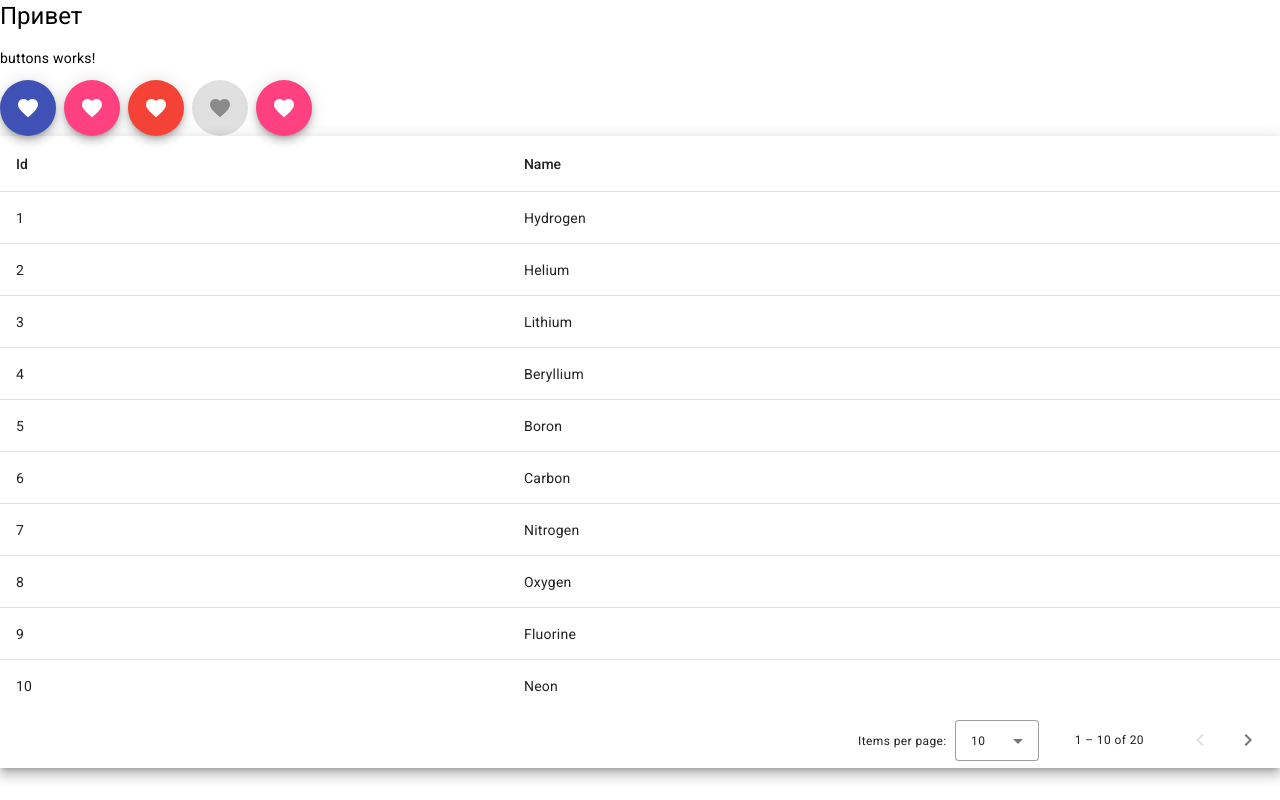
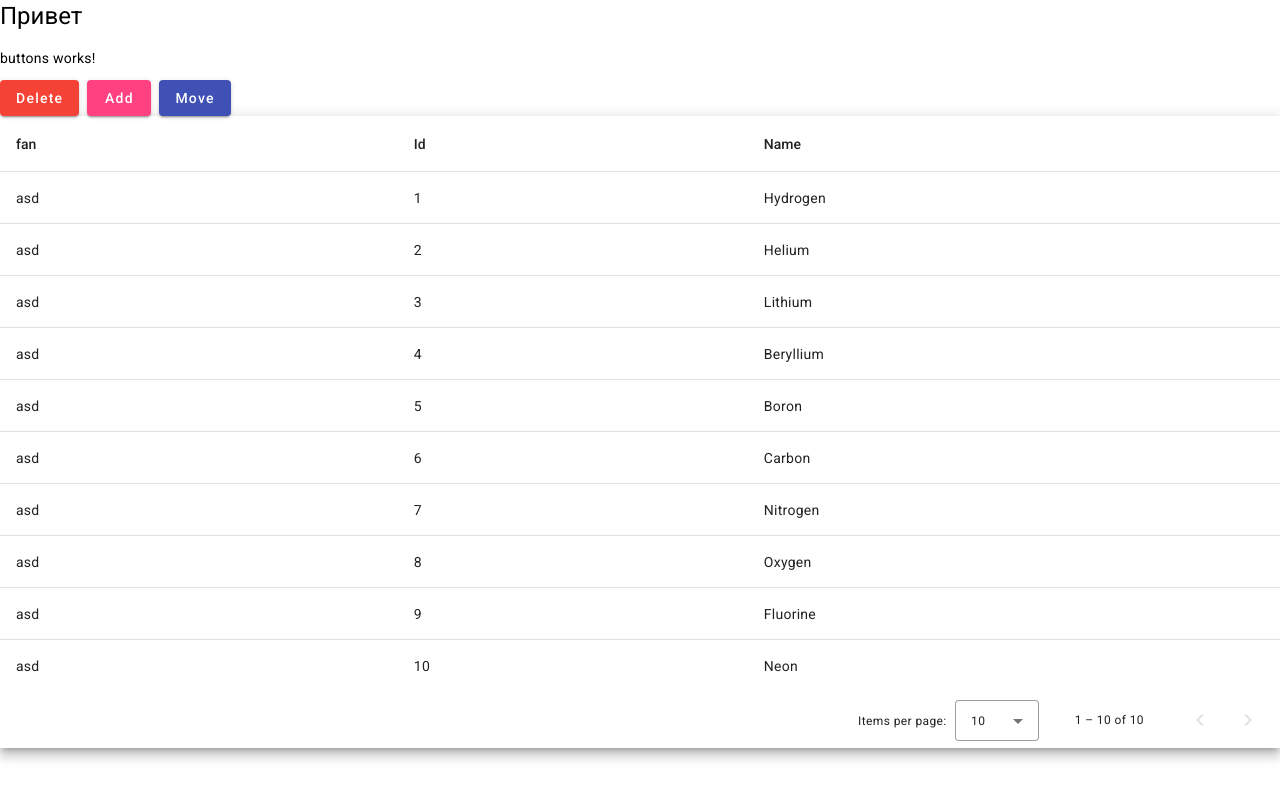
Before and after one commit to MarkGuzenfeld/FileService, an Angular app in the folder project2/FileService/: page / in a window 1280 px wide. Built offline with nearby package versions, Linux system fonts and the light colour scheme.

Commit message:
Created a base table. Added basic buttons. While working

```diff
--- a/project2/FileService/src/app/buttons/buttons.component.html
+++ b/project2/FileService/src/app/buttons/buttons.component.html
@@ -1,20 +1,6 @@
 <p>buttons works!</p>
 <div class="example-button-row">
-    <button mat-fab matTooltip="Primary" color="primary" aria-label="Example fab with a heart icon">
-      <mat-icon>favorite</mat-icon>
-    </button>
-    <button mat-fab matTooltip="Accent" color="accent" aria-label="Example fab with a heart icon">
-      <mat-icon>favorite</mat-icon>
-    </button>
-    <button mat-fab matTooltip="Warn" color="warn" aria-label="Example fab with a heart icon">
-      <mat-icon>favorite</mat-icon>
-    </button>
-    <div matTooltip="Disabled" class="example-disabled">
-      <button mat-fab disabled aria-label="Example fab with a heart icon">
-        <mat-icon>favorite</mat-icon>
-      </button>
-    </div>
-    <a mat-fab matTooltip="Link" routerLink="." aria-label="Example fab with a heart icon">
-      <mat-icon>favorite</mat-icon>
-    </a>
+    <button mat-raised-button color="warn" (click)="delete($event)">Delete</button>
+    <button mat-raised-button color="accent" (click)="add($event)">Add</button>
+    <button mat-raised-button color="primary" (click)="move($event)">Move</button>
   </div>
--- a/project2/FileService/src/app/buttons/buttons.component.ts
+++ b/project2/FileService/src/app/buttons/buttons.component.ts
@@ -1,4 +1,4 @@
-import { Component } from '@angular/core';
+import { Component, EventEmitter } from '@angular/core';
 
 @Component({
   selector: 'app-buttons',
@@ -6,5 +6,16 @@ import { Component } from '@angular/core';
   styleUrls: ['./buttons.component.css']
 })
 export class ButtonsComponent {
-
+deleteOne = new EventEmitter<any>();
+delete($event: MouseEvent){
+  console.log('Working delete');
 }
+AddOne = new EventEmitter<any>();
+add($event: MouseEvent){
+  console.log('Working add');
+}
+MoveOne = new EventEmitter<any>();
+move($event: MouseEvent){
+  console.log('Working move');
+}
+}
--- a/project2/FileService/src/app/data-table/data-table-datasource.ts
+++ b/project2/FileService/src/app/data-table/data-table-datasource.ts
@@ -8,30 +8,21 @@ import { Observable, of as observableOf, merge } from 'rxjs';
 export interface DataTableItem {
   name: string;
   id: number;
+  icon: string;
 }
 
 // TODO: replace this with real data from your application
 const EXAMPLE_DATA: DataTableItem[] = [
-  {id: 1, name: 'Hydrogen', },
-  {id: 2, name: 'Helium'},
-  {id: 3, name: 'Lithium'},
-  {id: 4, name: 'Beryllium'},
-  {id: 5, name: 'Boron'},
-  {id: 6, name: 'Carbon'},
-  {id: 7, name: 'Nitrogen'},
-  {id: 8, name: 'Oxygen'},
-  {id: 9, name: 'Fluorine'},
-  {id: 10, name: 'Neon'},
-  {id: 11, name: 'Sodium'},
-  {id: 12, name: 'Magnesium'},
-  {id: 13, name: 'Aluminum'},
-  {id: 14, name: 'Silicon'},
-  {id: 15, name: 'Phosphorus'},
-  {id: 16, name: 'Sulfur'},
-  {id: 17, name: 'Chlorine'},
-  {id: 18, name: 'Argon'},
-  {id: 19, name: 'Potassium'},
-  {id: 20, name: 'Calcium'},
+  {icon: 'asd', id: 1, name: 'Hydrogen' },
+  {icon: 'asd', id: 2, name: 'Helium' },
+  {icon: 'asd', id: 3, name: 'Lithium' },
+  {icon: 'asd', id: 4, name: 'Beryllium' },
+  {icon: 'asd', id: 5, name: 'Boron' },
+  {icon: 'asd', id: 6, name: 'Carbon' },
+  {icon: 'asd', id: 7, name: 'Nitrogen' },
+  {icon: 'asd', id: 8, name: 'Oxygen' },
+  {icon: 'asd', id: 9, name: 'Fluorine' },
+  {icon: 'asd', id: 10, name: 'Neon' },
 ];
 
 /**
--- a/project2/FileService/src/app/data-table/data-table.component.html
+++ b/project2/FileService/src/app/data-table/data-table.component.html
@@ -1,6 +1,11 @@
 <div class="mat-elevation-z8">
   <table mat-table class="full-width-table" matSort aria-label="Elements">
     <!-- Id Column -->
+    <ng-container matColumnDef="icon">
+      <th mat-header-cell *matHeaderCellDef mat-sort-header>fan</th>
+      <td mat-cell *matCellDef="let row">{{row.icon}}</td>
+    </ng-container>
+
     <ng-container matColumnDef="id">
       <th mat-header-cell *matHeaderCellDef mat-sort-header>Id</th>
       <td mat-cell *matCellDef="let row">{{row.id}}</td>
@@ -11,10 +16,7 @@
       <th mat-header-cell *matHeaderCellDef mat-sort-header>Name</th>
       <td mat-cell *matCellDef="let row">{{row.name}}</td>
     </ng-container>
-    <ng-container matColumnDef="text">
-      <th mat-header-cell *matHeaderCellDef mat-sort-header>fan</th>
-      <td mat-cell *matCellDef="let row">{{row.fan}}</td>
-    </ng-container>
+
 
     <tr mat-header-row *matHeaderRowDef="displayedColumns"></tr>
     <tr mat-row *matRowDef="let row; columns: displayedColumns;"></tr>
--- a/project2/FileService/src/app/data-table/data-table.component.ts
+++ b/project2/FileService/src/app/data-table/data-table.component.ts
@@ -16,7 +16,7 @@ export class DataTableComponent implements AfterViewInit {
   dataSource: DataTableDataSource;
 
   /** Columns displayed in the table. Columns IDs can be added, removed, or reordered. */
-  displayedColumns = ['id', 'name'];
+  displayedColumns = [ 'icon','id', 'name',];
 
   constructor() {
     this.dataSource = new DataTableDataSource();
```
Also changed, not shown: 1 other file (tests, documents, lock files or other folders).
